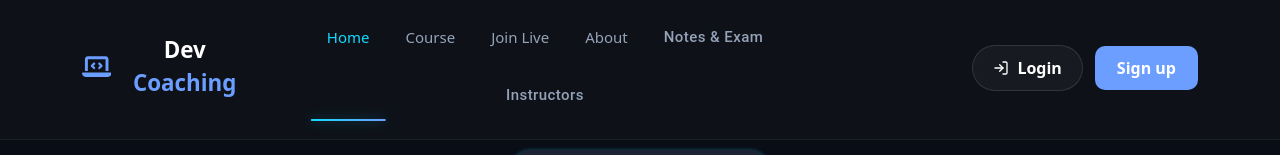
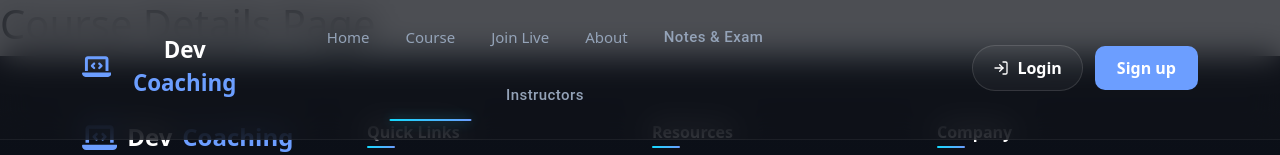
Before and after one commit to Chirag2005s/DevCoaching, a React (Vite) app in the folder frontend/Dev Coaching/: page /course-details in a window 1280 px wide. Before the commit this address led to /. Shown: the top 155 px of the page. Built offline with nearby package versions, Linux system fonts and the light colour scheme; no server answers.

Commit message:
New Course Details Page add

```diff
--- a/frontend/Dev Coaching/src/main.jsx
+++ b/frontend/Dev Coaching/src/main.jsx
@@ -10,6 +10,7 @@ import About from './screens/About.jsx'
 import Contact from './screens/Contact.jsx'
 import ChatWidget from './screens/component/ChatWidget.jsx'
 import JoinLive from './screens/joinLive.jsx'
+import CourseDetails from './screens/CourseDetails.jsx'
 import { BrowserRouter, Navigate, Route, Routes, useLocation } from 'react-router-dom';
 import 'bootstrap/dist/css/bootstrap.min.css';
 import './page-transition.css';
@@ -26,6 +27,7 @@ function AnimatedRoutes() {
         <Route path='/about' element={<About />} />
         <Route path='/contact' element={<Contact />} />
         <Route path='/join-live' element={<JoinLive />} />
+        <Route path='/course-details' element={<CourseDetails />} />
         <Route path='*' element={<Navigate to='/' replace />} />
       </Routes>
     </div>
--- /dev/null
+++ b/frontend/Dev Coaching/src/screens/CourseDetails.jsx
@@ -0,0 +1,11 @@
+function CourseDetails() {
+    return (
+        <>
+
+            <h1>Course Details Page</h1>
+
+        </>
+    )
+}
+
+export default CourseDetails;
--- a/frontend/Dev Coaching/src/screens/joinLive.jsx
+++ b/frontend/Dev Coaching/src/screens/joinLive.jsx
@@ -286,7 +286,8 @@ function JoinLive() {
                                     <p className="meet-subtext">Click the link below to enter the classroom. Ensure your mic is muted on arrival.</p>
 
                                     <a
-                                        href={ACTIVE_LIVE_CLASS.meetingLink}
+                                        // href={ACTIVE_LIVE_CLASS.meetingLink}
+                                        href="https://meet.google.com/egf-hfsx-est"
                                         target="_blank"
                                         rel="noreferrer"
                                         className="btn-join-meet"
```
Also changed, not shown: frontend/Dev Coaching/src/screens/CourseDetails.css (added), 1 other file (tests, documents, lock files or other folders).
